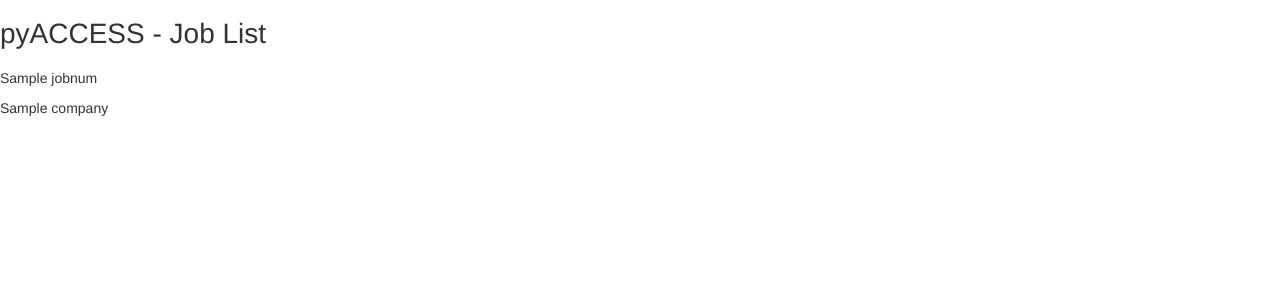
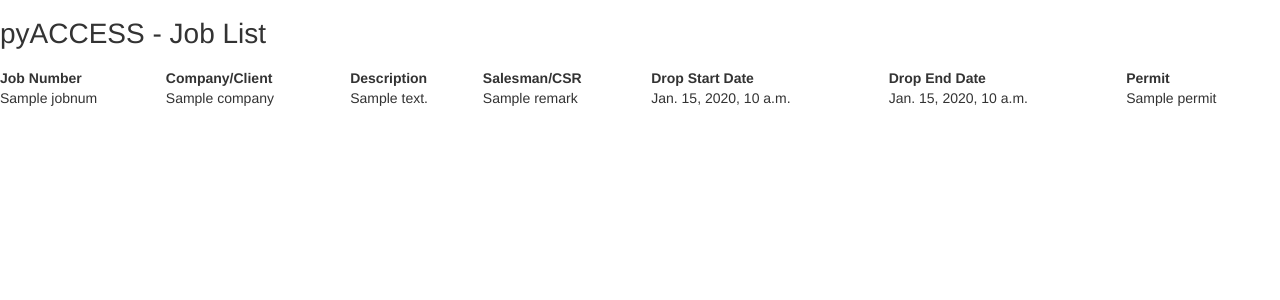
Before and after one commit to edbrad/pyACCESS, a Django app: template pyACCESS/www/templates/joblist.html in a window 1280 px wide. Shown: the top 300 px of the page. Run offline with Django 3.2, Linux system fonts and the light colour scheme; the template is opened without the code that fills it: most values are stand-ins (such as "Sample title", 1, 10 or a date in 2020); some libraries are stand-ins or nearby versions.

Commit message:
Implement basic initial Job Number search (Non-AJAX)

```diff
--- a/pyACCESS/www/static/js/main.js
+++ b/pyACCESS/www/static/js/main.js
@@ -1,5 +1,5 @@
 $(document).ready(function() {
-
+    console.log("document is ready!")
     // AJAX GET
     $('.get-more').click(function(){
 
--- a/pyACCESS/www/templates/joblist.html
+++ b/pyACCESS/www/templates/joblist.html
@@ -9,12 +9,33 @@
     </head>
     <body>
         <h1>pyACCESS - Job List</h1>
-        {% for row in rows %}
-          <section>
-            <p> {{ row.Jobnum }}</p>
-            <p> {{ row.Company }}</p>
-          </section>
-        {% endfor %}
-        <script src="{% static 'jquery/js/jquery-3.1.1.js' %}"></script>
+
+        <div>
+            <table style="width:100%">
+                <tr>
+                    <th>Job Number</th>
+                    <th>Company/Client</th>
+                    <th>Description</th>
+                    <th>Salesman/CSR</th>
+                    <th>Drop Start Date</th>
+                    <th>Drop End Date</th>
+                    <th>Permit</th>
+                </tr>
+                {% for row in rows %}
+                <tr>
+                    <td>{{ row.Jobnum }}</td>
+                    <td>{{ row.Company }}</td>
+                    <td>{{ row.JobDescp }}</td>
+                    <td>{{ row.Remark }}</td>
+                    <td>{{ row.DropDate }}</td>
+                    <td>{{ row.ToDropDate }}</td>
+                    <td>{{ row.Permit }}</td>
+                </tr>
+                {% endfor %}
+            </table>
+        </div>
+
+        <script src="{% static 'jquery-3.1.1-dist/js/jquery-3.1.1.js' %}"></script>
+        <script src="{% static '/js/main.js' %}"></script>
     </body>
 </html>
--- a/pyACCESS/www/urls.py
+++ b/pyACCESS/www/urls.py
@@ -3,5 +3,5 @@ from . import views
 
 urlpatterns = [
     url(r'^$', views.index),
-    url(r'^jobnum-search/$', views.joblist),
+    url(r'^jobnum-search/$', views.joblist, name='jobnum_search'),
 ]
```
Also changed, not shown: pyACCESS/www/templates/index.html (+4 -3 lines), pyACCESS/www/views.py (+7 -1 lines), pyACCESS/www/static/jquery-3.1.1-dist/js/jquery-3.1.1.js (renamed from pyACCESS/www/static/jquery/js/jquery-3.1.1.js), pyACCESS/www/static/jquery-3.1.1-dist/js/jquery-3.1.1.min.js (renamed from pyACCESS/www/static/jquery/js/jquery-3.1.1.min.js), 2 other files.
